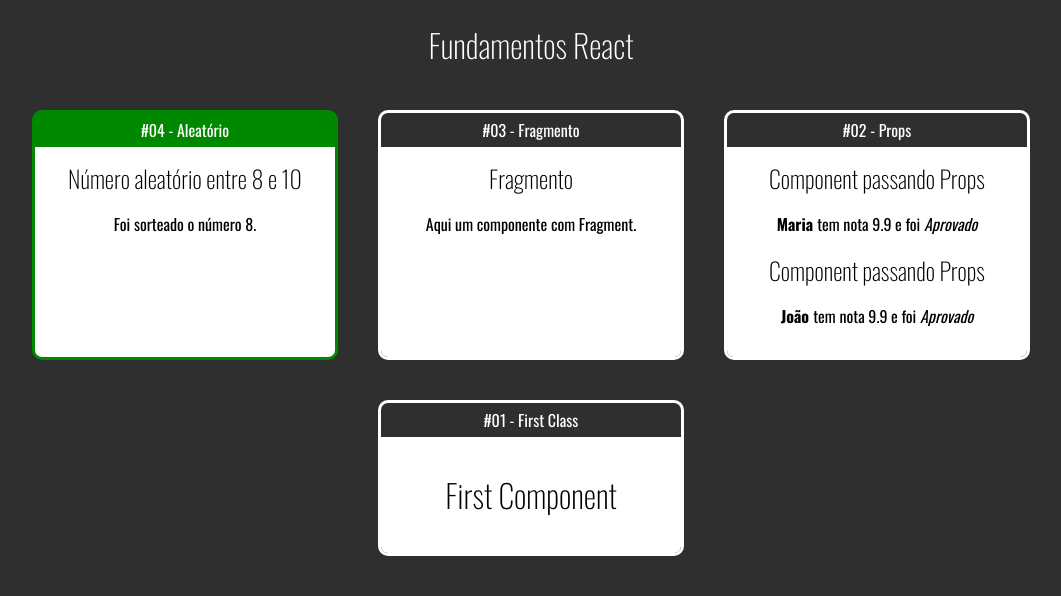
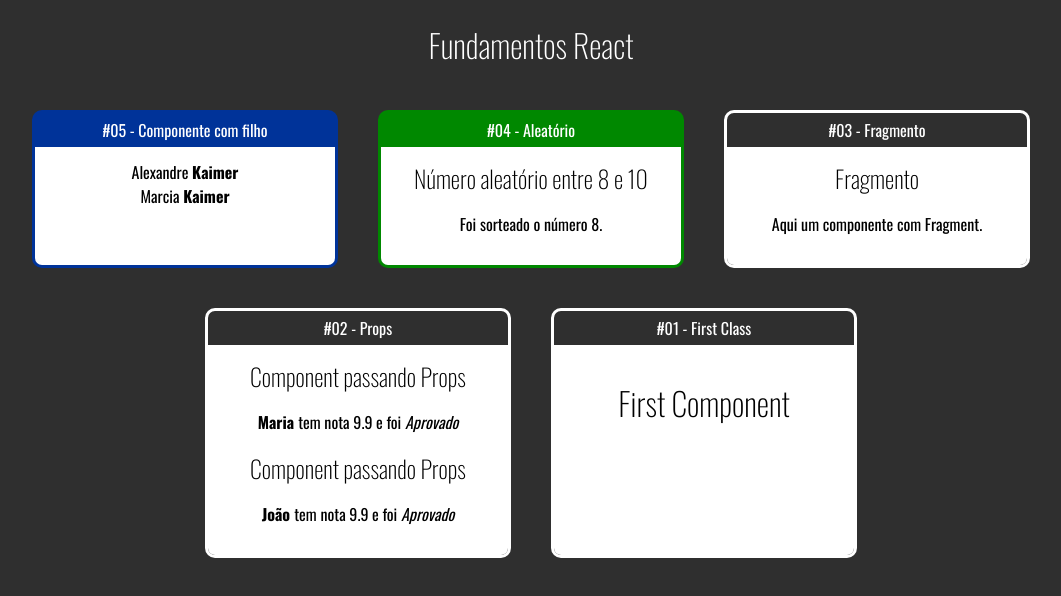
Before and after one commit to alekaimer/fundamentos-react, a React (Create React App) app: page / in a window 1280 px wide. Shown: the top 596 px of the page, without its empty margins (109-1170 px from the left). Built offline with nearby package versions, Linux system fonts and the light colour scheme.

Commit message:
#05 - componente com fiho

```diff
--- a/src/App.jsx
+++ b/src/App.jsx
@@ -1,23 +1,36 @@
 import './App.css'
 import React from 'react'
 
+import Family from './components/basics/Family';
+import FamilyMember from './components/basics/FamilyMember';
+import Aleatorio from './components/basics/Aleatorio'
 import Card from './components/layout/Card'
+import Fragment from './components/basics/Fragment'
+import WithParameter from './components/basics/WithParameter'
 import First from './components/basics/First'
-import WithParameter from './components/basics/WithParameter'
-import Fragment from './components/basics/Fragment'
-import Aleatorio from './components/basics/Aleatorio'
 
 export default _ =>
   <div className="App">
     <h1>Fundamentos React</h1>
     <div className="Cards">
+
+      <Card titulo="#05 - Componente com filho" color="#039">
+        <Family lastName="Kaimer">
+          <FamilyMember firstName="Alexandre"></FamilyMember>
+          <FamilyMember firstName="Marcia"></FamilyMember>
+        </Family>
+      </Card>
+
+
       <Card titulo="#04 - Aleatório" color="#080">
         <Aleatorio min={8} max={10} />
       </Card>
 
+
       <Card titulo="#03 - Fragmento">
         <Fragment />
       </Card>
+
 
       <Card titulo="#02 - Props">
         <WithParameter
@@ -32,8 +45,11 @@
         />
       </Card>
 
+
       <Card titulo="#01 - First Class">
         <First />
       </Card>
+
+
     </div>
   </div>
--- /dev/null
+++ b/src/components/basics/Family.jsx
@@ -0,0 +1,21 @@
+import React from 'react'
+
+export default props => {
+  // console.log(`tipo`, typeof props.children.map)
+  return (
+    <div>
+      {
+        // React.Children.map(props.children , child => {
+        //   return React.cloneElement(child, props)
+        // })
+
+        // passa a ser
+
+        props.children.map((child,i) => {
+          return React.cloneElement(child, { ...props, key: i })
+        })
+
+      }
+    </div>
+  )
+}
--- /dev/null
+++ b/src/components/basics/FamilyMember.jsx
@@ -0,0 +1,7 @@
+import React from 'react'
+
+export default props => {
+  return (
+    <div>{props.firstName} <strong>{props.lastName}</strong></div>
+  )
+}
```
